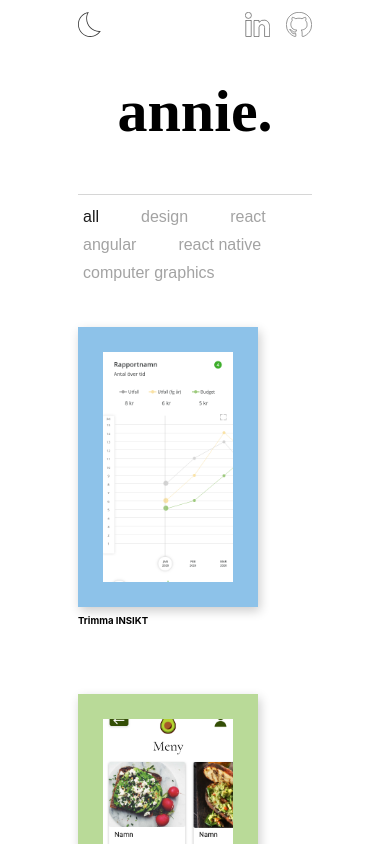
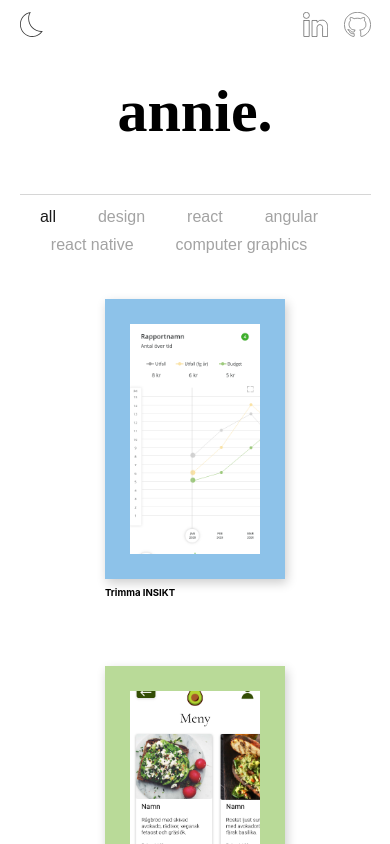
Before and after one commit to anniebjurman/portfolio, a React (Create React App) app: page / in a window 390 px wide. Shown: the top 844 px of the page. Built offline with nearby package versions, Linux system fonts and the light colour scheme; a web font is replaced by a local one.

Commit message:
fix media query

```diff
--- a/src/App.css
+++ b/src/App.css
@@ -15,7 +15,6 @@ body {
   row-gap: 60px;
   flex-wrap: wrap;
   margin-top: 40px;
-  /* background-color: chocolate; */
 }
 
 .header {
@@ -39,18 +38,15 @@ hr {
   display: flex;
   justify-content: space-between;
   align-items: baseline;
-  /* background-color: darkorchid; */
 }
 
 .iconGroup {
   display: flex;
   grid-column-gap: 1rem;
-  /* background-color: darkseagreen; */
 }
 
 .iconGroup a {
   height: 25px;
-  /* background-color: rgb(151, 151, 255); */
 }
 
 .iconGroup img {
@@ -62,9 +58,15 @@ hr {
 .darkIconCont {
   height: 25px;
   display: flex;
-  /* background-color: aqua; */
 }
 
 .darkIconCont img {
   cursor: pointer;
 }
+
+@media only screen and (max-width: 768px) {
+  /* For mobile phones: */
+  .projects {
+    justify-content: space-around;
+  }
+}
--- a/src/App.tsx
+++ b/src/App.tsx
@@ -22,9 +22,7 @@ function App() {
     { id: 7, title: "The Maze Game", img: 'maze2.png', filter: ['computerGraphics'], color: "#8DC2E9" },
     { id: 5, title: "Vasterbottensost", img: 'vb.png', filter: ['design'], color: "#E97C7C" },
     { id: 6, title: "OpenGL animation", img: 'animation1.png', filter: ['computerGraphics'], color: "#FACA85" },
-    { id: 8, title: "titel", img: 'placeholder.png', filter: ['angular', 'design', 'react'], color: "#B9DA98" },
-    // {id: 9, title: "titel", img: 'placeholder.png', filter: ['reactNative', 'react'], color: "#B9DA98"},
-    // {id: 10, title: "titel", img: 'placeholder.png', filter: ['react', 'design'], color: "#CD93B0"},
+    { id: 8, title: "titel", img: 'placeholder.png', filter: ['angular', 'design', 'react'], color: "#B9DA98" }
   ]
 
   const [projects, setProjects] = useState<IProject[]>([]);
--- a/src/Filter.css
+++ b/src/Filter.css
@@ -16,3 +16,10 @@ button {
 button.active {
     color: rgb(28, 28, 28);
 }
+
+@media only screen and (max-width: 768px) {
+    /* For mobile phones: */
+    .filter-container {
+        text-align: center;
+    }
+  }
--- a/src/ProjectInformation.css
+++ b/src/ProjectInformation.css
@@ -1,10 +1,10 @@
 .cardCont {
-    position: absolute;
+    position: fixed;
     z-index: 10;
     top: 0;
     left: 0;
     width: 100vw;
-    height: 100vh;
+    min-height: 100vh;
 }
 
 .container {
@@ -27,6 +27,13 @@
     cursor: pointer;
 }
 
+@media only screen and (max-width: 768px) {
+    /* For mobile phones: */
+    .container {
+        margin: 3% 5%;
+    }
+  }
+
 /* .noScroll {
     overflow: hidden;
 }
--- a/src/ProjectInformation.tsx
+++ b/src/ProjectInformation.tsx
@@ -35,6 +35,10 @@ function ProjectInformation(props: any) {
                         Commodo fugiat ut aliquip exercitation ullamco veniam velit nostrud dolor nostrud proident
                         consectetur elit eiusmod. Minim deserunt quis aliquip consequat cillum ea magna. Est qui pariatur
                         laborum labore labore sint.</p>
+                    <p>Enim dolor cillum nisi voluptate et ea est. Qui tempor do fugiat ipsum nulla.
+                        Commodo fugiat ut aliquip exercitation ullamco veniam velit nostrud dolor nostrud proident
+                        consectetur elit eiusmod. Minim deserunt quis aliquip consequat cillum ea magna. Est qui pariatur
+                        laborum labore labore sint.</p>
                 </div>
             </div>
         </motion.div>
--- a/src/index.css
+++ b/src/index.css
@@ -12,3 +12,10 @@ code {
   font-family: source-code-pro, Menlo, Monaco, Consolas, 'Courier New',
     monospace;
 }
+
+@media only screen and (max-width: 768px) {
+  /* For mobile phones: */
+  body {
+      margin: 3% 5%;
+  }
+}
```
